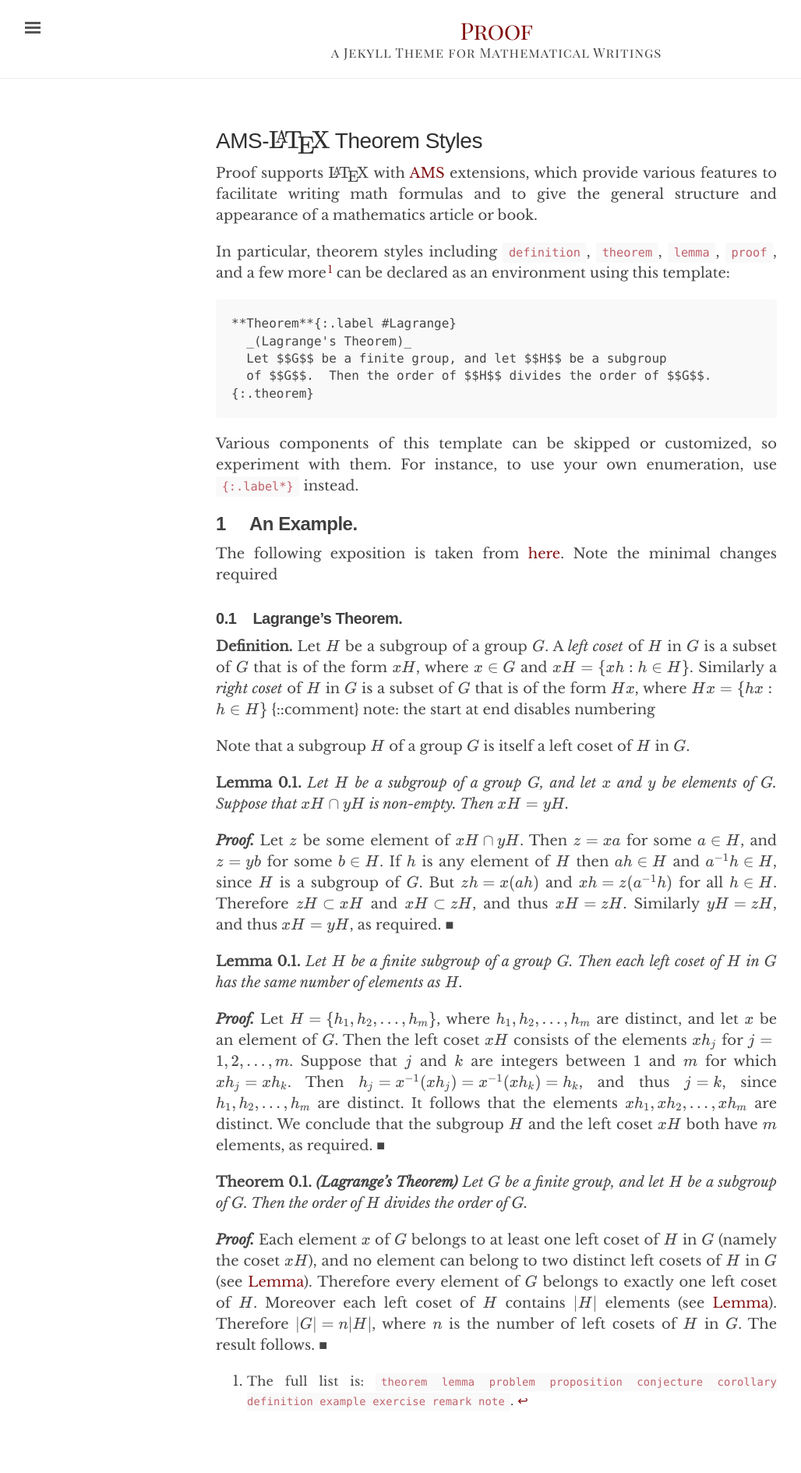
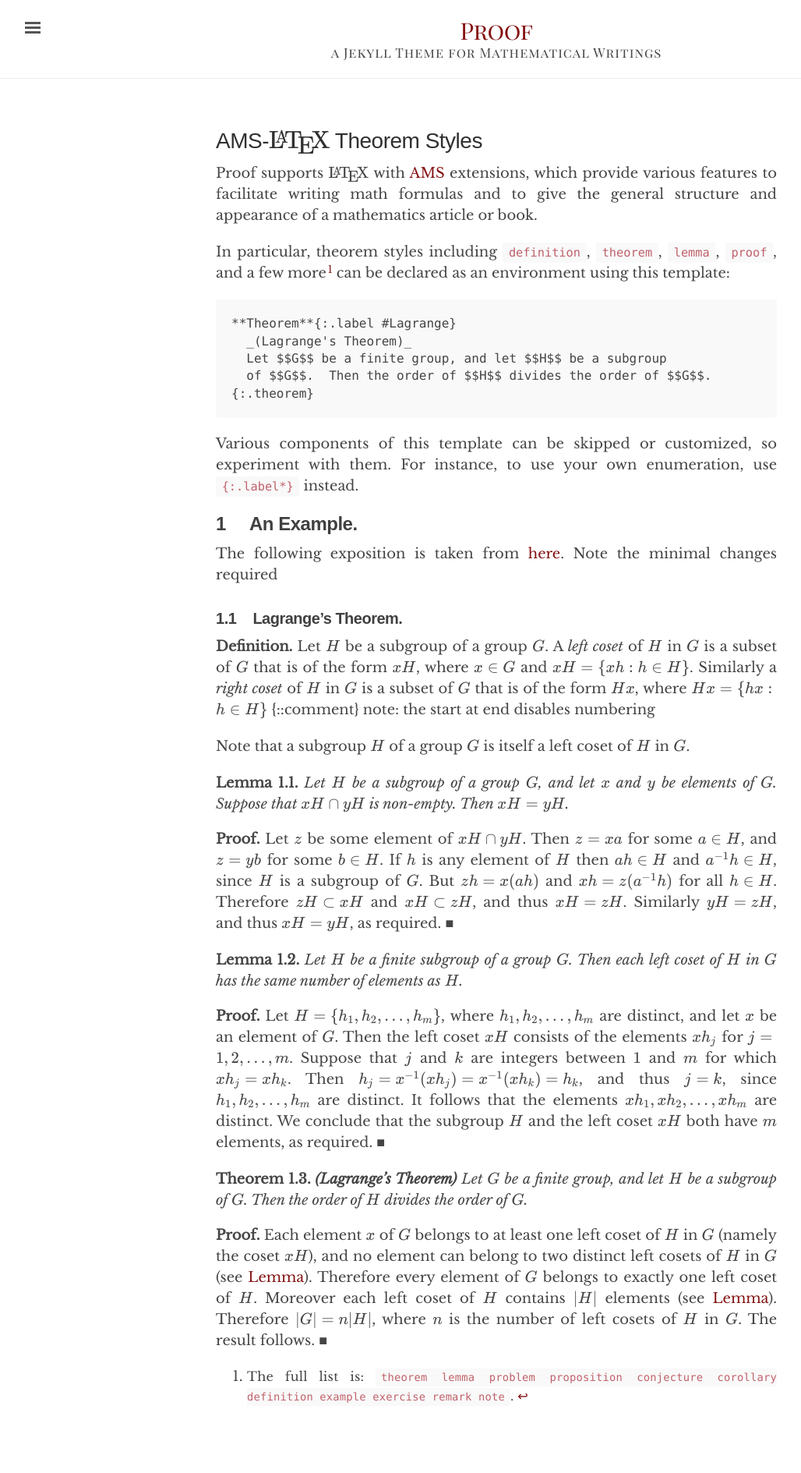
Before and after one commit to KelvinAirConstructorUni/constructor-math.github.io, a Jekyll site: the page built from _posts/2019-05-26-ams-latex.md, in a window 1280 px wide. Shown: the whole page at 78% size, without its empty margins (3-1031 px from the left). Built offline with Jekyll 4.4.1, drawn with Linux system fonts in a browser that asks for light colours; nearby versions of some CDN libraries.

Commit message:
v1.3.0: updated AMS Theorem numbering

```diff
--- a/_layouts/page.html
+++ b/_layouts/page.html
@@ -2,7 +2,7 @@
 layout: default
 ---
 
-<div class="page">
+<article class="page">
   <h1 class="page-title">{{ page.title }}</h1>
   {{ content }}
-</div>
+</article>
--- a/_layouts/post.html
+++ b/_layouts/post.html
@@ -2,9 +2,9 @@
 layout: default
 ---
 
-<div class="post">
+<article class="post">
   <h1 class="post-title">{{ page.title }}</h1>
   <p class="byline">By {{ page.author }}, filed under {{ page.categories }}</p>
   {{ content }}
   <p class="date">Published {{ page.date | date_to_string }}</p>
-</div>
+</article>
--- a/_sass/_proof.scss
+++ b/_sass/_proof.scss
@@ -1,16 +1,75 @@
 /*
  * Proof Theorem Environments
- * Based on amsthm package: https://www.maths.tcd.ie/~dwilkins/LaTeXPrimer/Theorems.html
- * and https://golem.ph.utexas.edu/wiki/instiki/show/Theorems
+ * Based on amsthm package:
+ * https://www.maths.tcd.ie/~dwilkins/LaTeXPrimer/Theorems.html and
+ * https://golem.ph.utexas.edu/wiki/instiki/show/Theorems
  */
 
-body {
-  counter-reset: section subsection theorem lemma problem proposition conjecture corollary definition example exercise remark note;
+// Counters are initialized inside each <article> tag
+// h1 is reserved for the main article (not numbered)
+article {
+  counter-reset: section subsection refno eqno;
 }
 
-// FIXME add starred versions
-.theorem, .lemma, .proposition, .corollary {
+// Each h2 pairs with one <section> tag (numbered)
+// subsection and theorem numbers are reset here
+h2.label:before {
+  margin-right: 1em;
+  content: counter(section) "  ";
+  counter-increment: section;
+  counter-reset: subsection refno;
+}
+
+h3.label:before {
+  margin-right: 0.8em;
+  content: counter(section) "." counter(subsection) "  ";
+  counter-increment: subsection;
+}
+
+// e.g. Equation 15
+@mixin counter-in-article($name) {
+  content: "(" counter($name) ")";
+  counter-increment: $name;
+}
+
+// e.g. Lemma 2.4
+@mixin counter-in-section($name) {
+  content: " " counter(section) "." counter($name) ".";
+  counter-increment: $name;
+}
+
+.claim       .label:after,
+.conjecture  .label:after,
+.corollary   .label:after,
+.definition  .label:after,
+.example     .label:after,
+.exercise    .label:after,
+.lemma       .label:after,
+.notation    .label:after,
+.note        .label:after,
+.problem     .label:after,
+.proposition .label:after,
+.question    .label:after,
+.remark      .label:after,
+.theorem     .label:after { @include counter-in-section(refno); }
+.equation    .label:after { @include counter-in-article(eqno);  }
+
+// plain: italic text, extra space above and below
+.theorem, .lemma, .corollary, .proposition, .conjecture {
   font-style: italic;
+  margin: 1em 0 1em;
+}
+
+// definition: upright text, extra space above and below
+.definition {
+  font-style: normal;
+  margin: 1em 0 1em;
+}
+
+// remark: upright text, no extra space above or below
+.remark {
+  font-style: normal;
+  margin: 0.7em 0 0.7em;
 }
 
 .label {
@@ -18,13 +77,15 @@ body {
   font-weight: bold;
 }
 
+.label:after { content: "."; }
+
 .label* {
   font-style: normal;
   font-weight: bold;
 }
 
 .proof .label {
-  font-style: italic;
+  font-style: normal; // optionally, italic
 //  font-weight: normal;
 //  font-family: "Playfair Display SC", serif;
 //  font-size: medium;
@@ -34,38 +95,6 @@ body {
   content: " ■";
   text-align: right;
 }
-
-@mixin counter($name) {
-  content: " " counter(section) "." counter($name) ".";
-  counter-increment: $name;
-}
-
-.label:after { content: "."; }
-.theorem     .label:after { @include counter(theorem);     }
-.lemma       .label:after { @include counter(lemma);       }
-.problem     .label:after { @include counter(problem);     }
-.proposition .label:after { @include counter(proposition); }
-.conjecture  .label:after { @include counter(conjecture);  }
-.corollary   .label:after { @include counter(corollary);   }
-.definition  .label:after { @include counter(definition);  }
-.example     .label:after { @include counter(example);     }
-.exercise    .label:after { @include counter(exercise);    }
-.remark      .label:after { @include counter(remark);      }
-.note        .label:after { @include counter(note);        }
-
-h2.label:before {
-  margin-right: 1em;
-  content: counter(section) "  ";
-  counter-increment: section;
-  counter-reset: subsection theorem lemma problem proposition conjecture corollary definition example exercise remark note;
-}
-
-h3.label:before {
-  margin-right: 0.8em;
-  content: counter(section) "." counter(subsection) "  ";
-  counter-increment: subsection;
-}
-
 
 /*
  * ED SPECIAL LAYOUTS, modified
```
Also changed, not shown: proof.gemspec.
